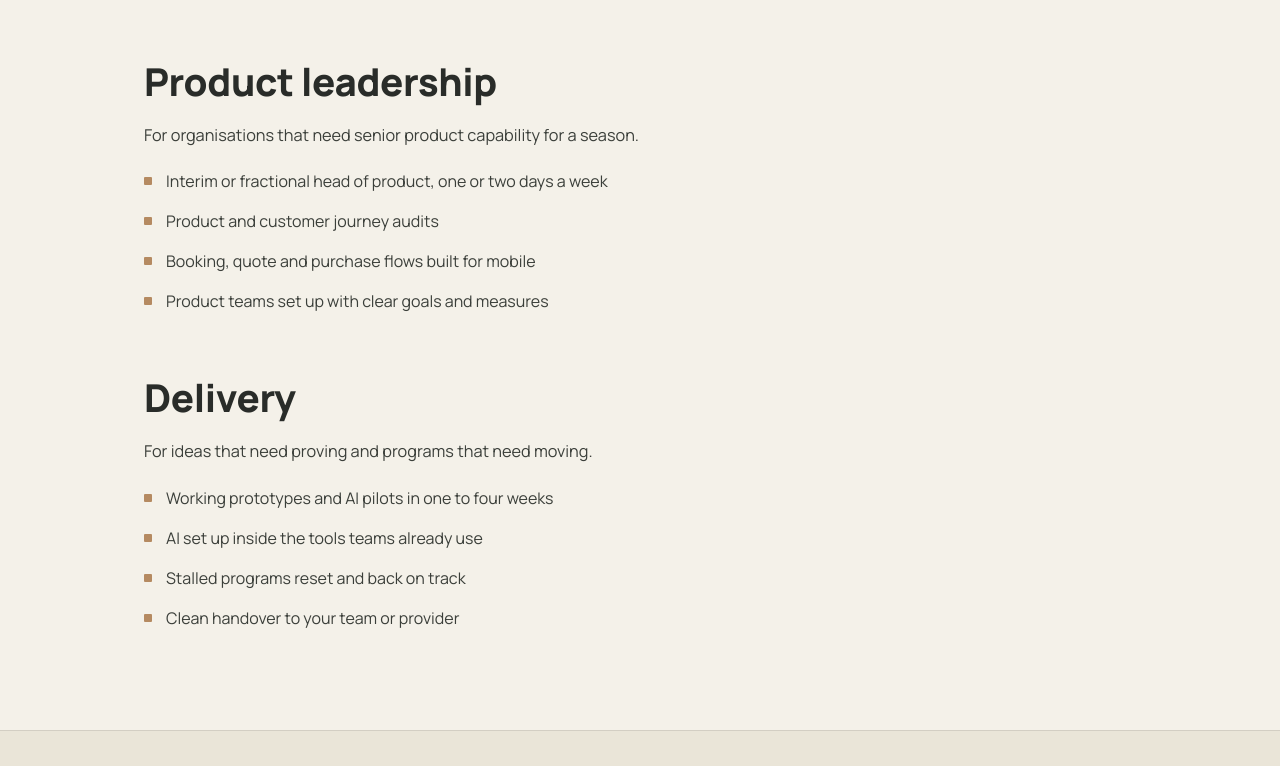
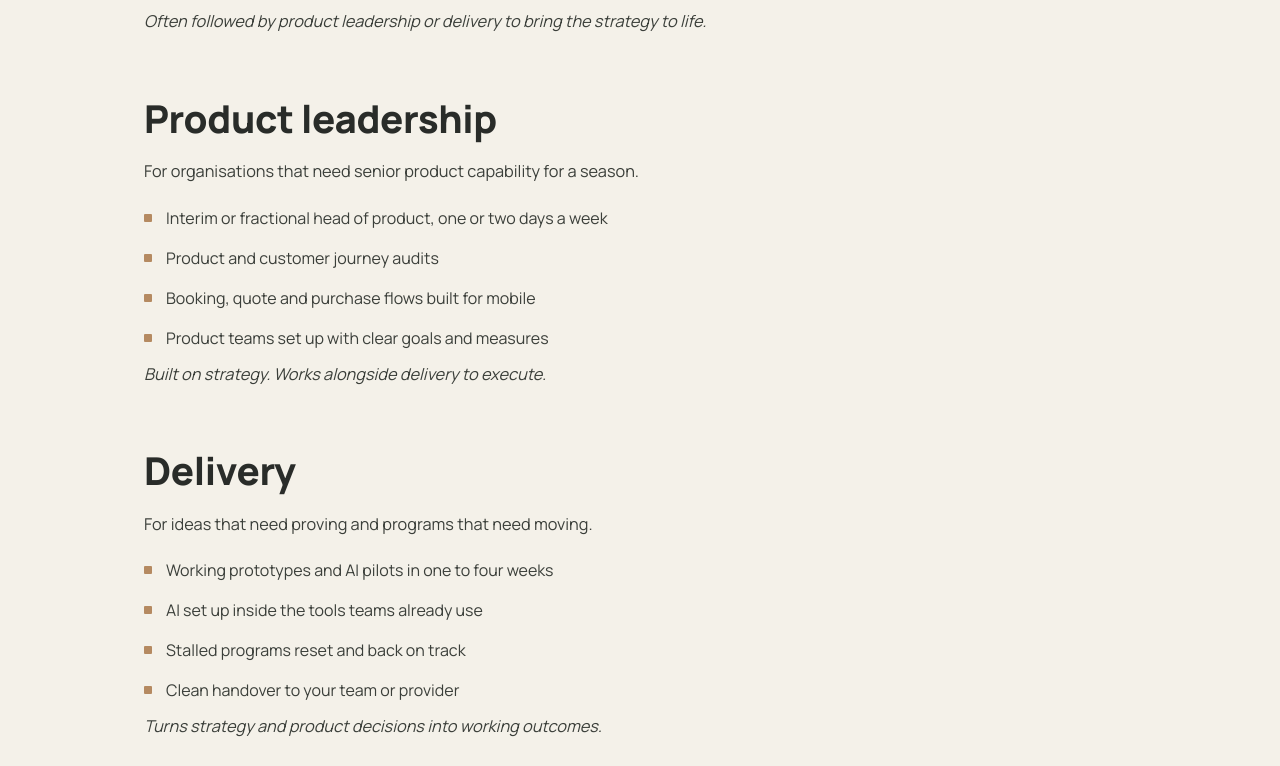
Before and after one commit to mindbuilt/monaro8, a plain HTML site: page services/index.html in a window 1280 px wide. Shown: the part 854-1620 px from the top of the page. Drawn offline with Linux system fonts and the light colour scheme.

Commit message:
Enhance internal linking for SEO and UX
- Added Oliver Moran name link to /about/ in homepage Experience section
- Added services cross-links in Services page (Strategy → Product leadership/Delivery, etc.)
- Added "Ways to start" link in About page "How MONARO8 works" section
- Added "See what MONARO8 offers" link in credentials section of About page
- Used anchor IDs to enable smooth navigation between related services

Improves SEO topical authority and user journey between core pages.

```diff
--- a/services/index.html
+++ b/services/index.html
@@ -154,9 +154,10 @@
           <li>AI strategy: where it pays, where it carries risk, what to do first</li>
           <li>Board papers and stakeholder decks</li>
         </ul>
+        <p><em>Often followed by <a href="#product-leadership">product leadership</a> or <a href="#delivery">delivery</a> to bring the strategy to life.</em></p>
       </article>
 
-      <article class="service-block">
+      <article class="service-block" id="product-leadership">
         <h2>Product leadership</h2>
         <p>For organisations that need senior product capability for a season.</p>
         <ul class="bullet-list">
@@ -165,9 +166,10 @@
           <li>Booking, quote and purchase flows built for mobile</li>
           <li>Product teams set up with clear goals and measures</li>
         </ul>
+        <p><em>Built on <a href="#strategy">strategy</a>. Works alongside <a href="#delivery">delivery</a> to execute.</em></p>
       </article>
 
-      <article class="service-block">
+      <article class="service-block" id="delivery">
         <h2>Delivery</h2>
         <p>For ideas that need proving and programs that need moving.</p>
         <ul class="bullet-list">
@@ -176,6 +178,7 @@
           <li>Stalled programs reset and back on track</li>
           <li>Clean handover to your team or provider</li>
         </ul>
+        <p><em>Turns <a href="#strategy">strategy</a> and <a href="#product-leadership">product decisions</a> into working outcomes.</em></p>
       </article>
 
     </div>
```
Also changed, not shown: about/index.html (+2 -1 lines), index.html (+1 -1 lines), 2 other files.
